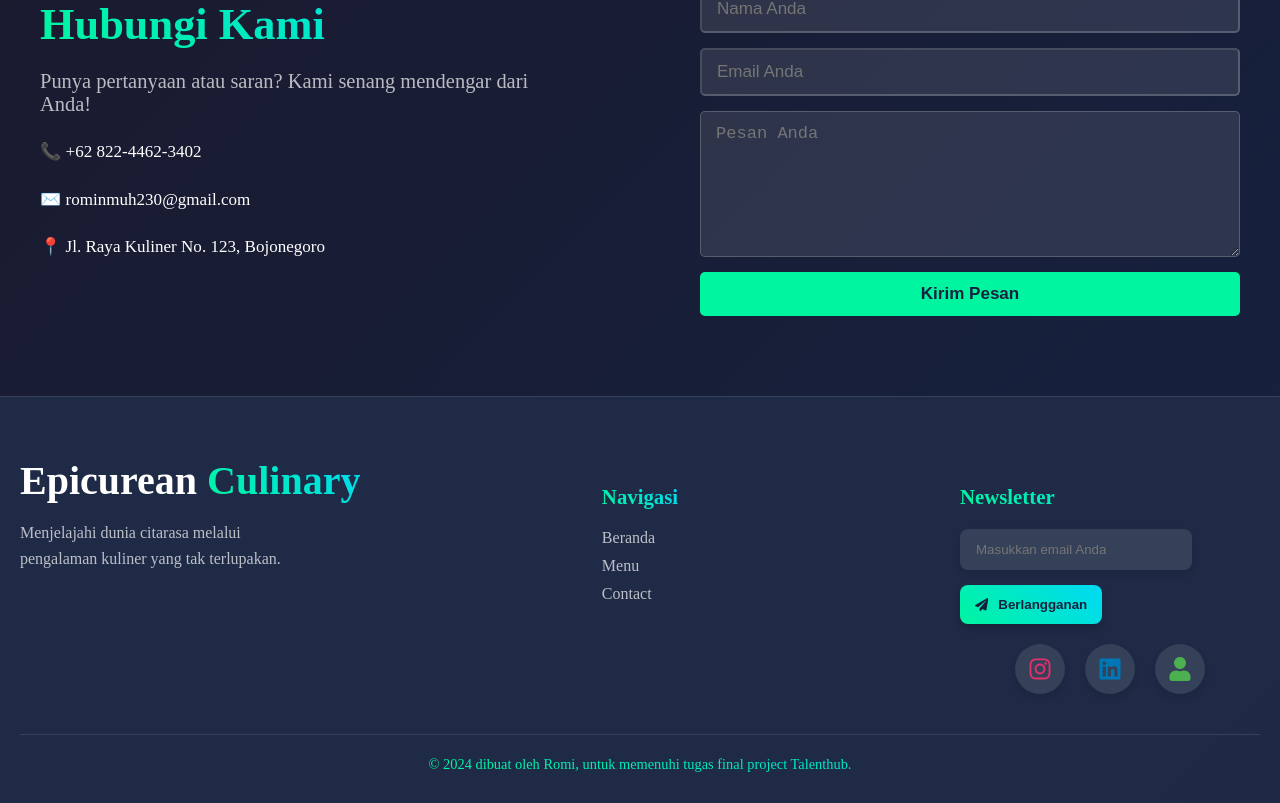
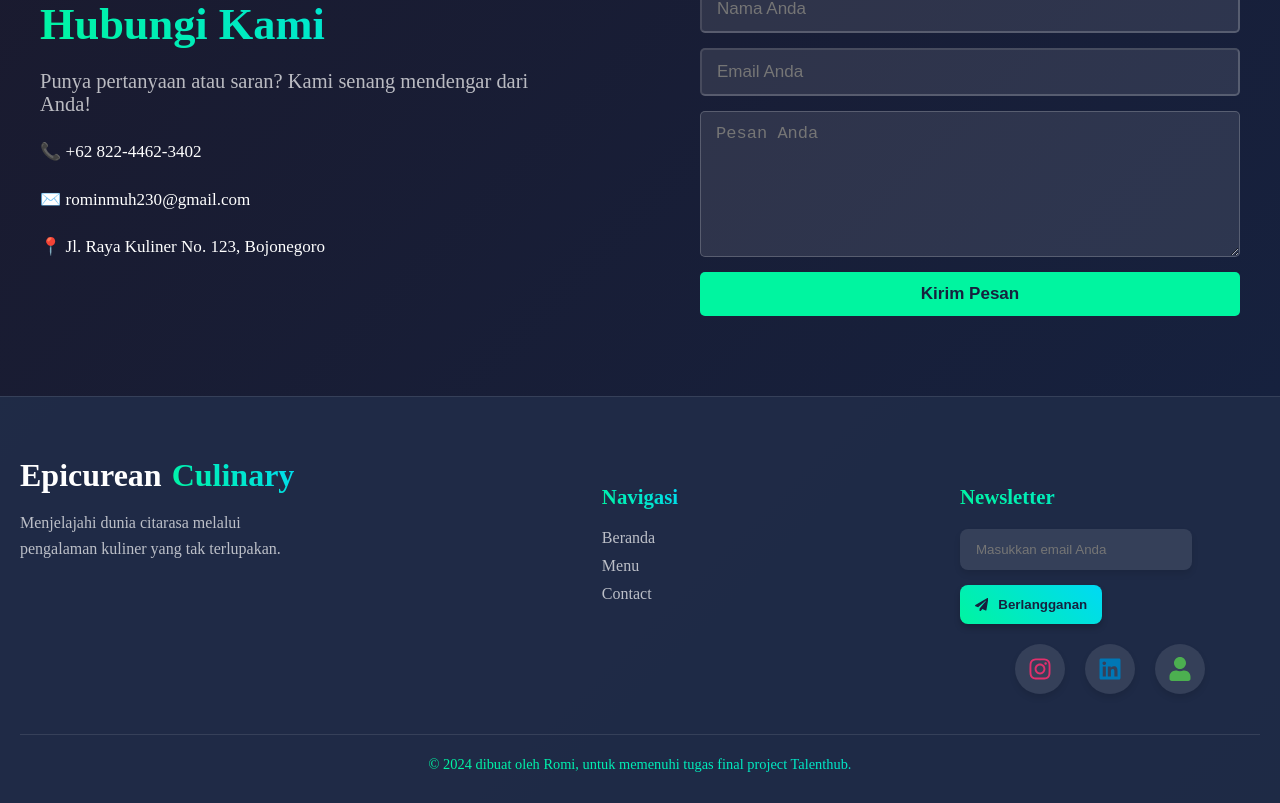
Before and after one commit to romiwebdev/EpicureanApp-MERN, a React (Vite) app in the folder frontend/: page / in a window 1280 px wide. Shown: the part 1400-2203 px from the top of the page. Built offline with nearby package versions, Linux system fonts and the light colour scheme; no server answers.

Commit message:
perbaikan footer

```diff
--- a/frontend/src/components/Footer.jsx
+++ b/frontend/src/components/Footer.jsx
@@ -188,7 +188,7 @@ const styles = {
     maxWidth: "300px",
   },
   logo: {
-    fontSize: "2.5rem",
+    fontSize: "2rem",
     fontWeight: "bold",
     marginBottom: "15px",
   },
```
Also changed, not shown: 2 other files (tests, documents, lock files or other folders).
